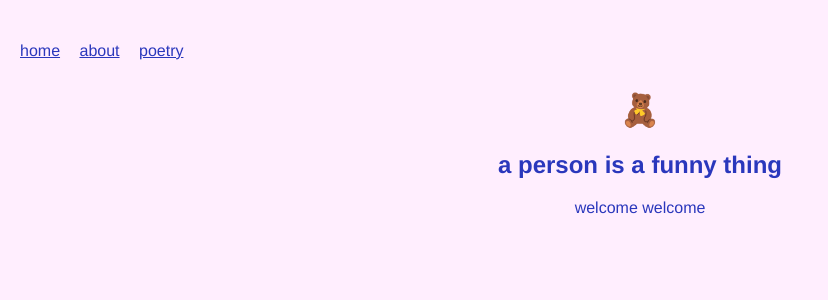
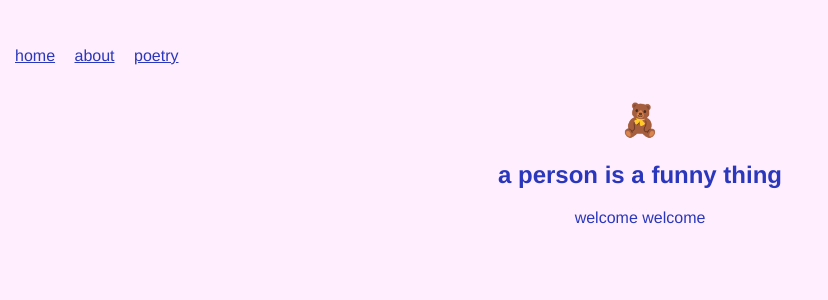
Before and after one commit to loladekhuijzen/loladekhuijzen.github.io, a Jekyll site: the page built from index.md, in a window 1280 px wide. Shown: the top 300 px of the page, without its empty margins (0-828 px from the left). Built offline with Jekyll 4.4.1, drawn with Linux system fonts in a browser that asks for light colours.

Commit message:
Update default.html

```diff
--- a/_layouts/default.html
+++ b/_layouts/default.html
@@ -19,7 +19,7 @@
         text-align: center;
     }
     nav {
-      padding: 10px 20px;
+      padding: 15px 15px;
       position: sticky;
       top: 0;
       text-align: left;
```
